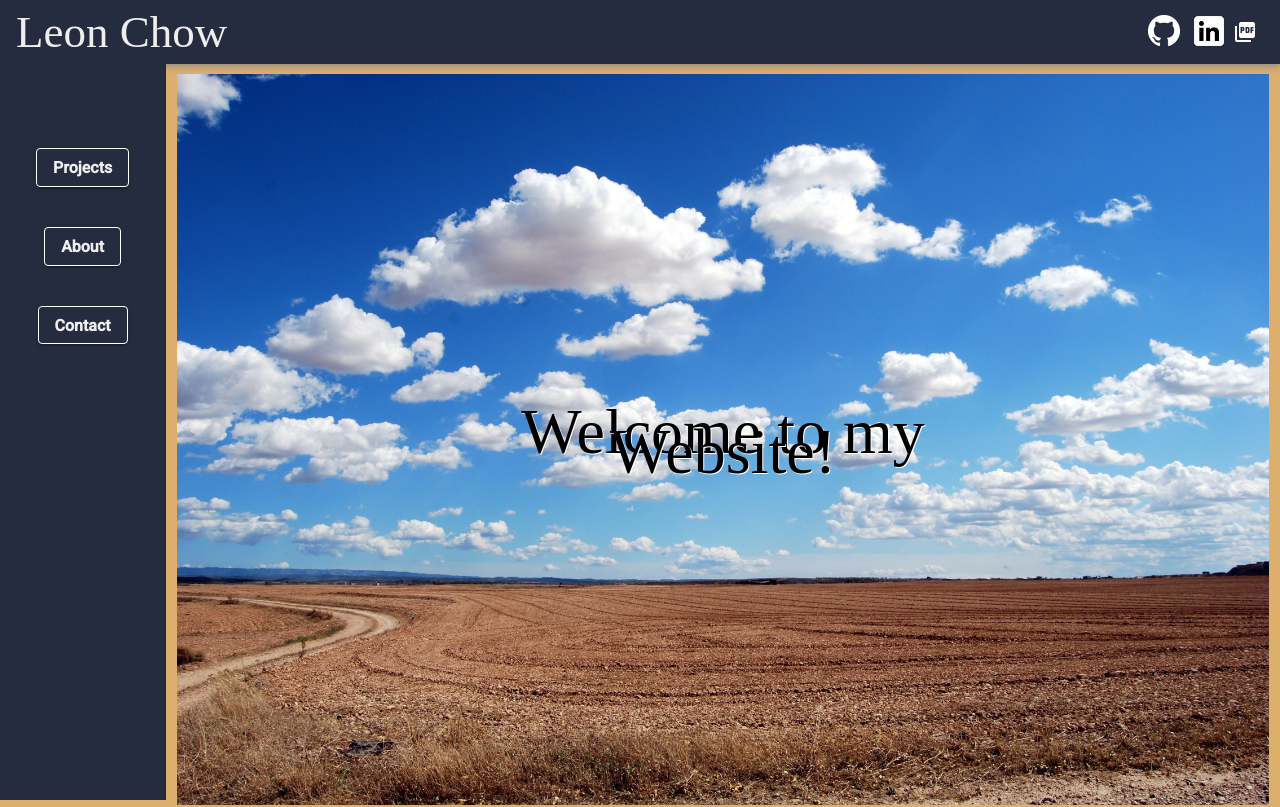
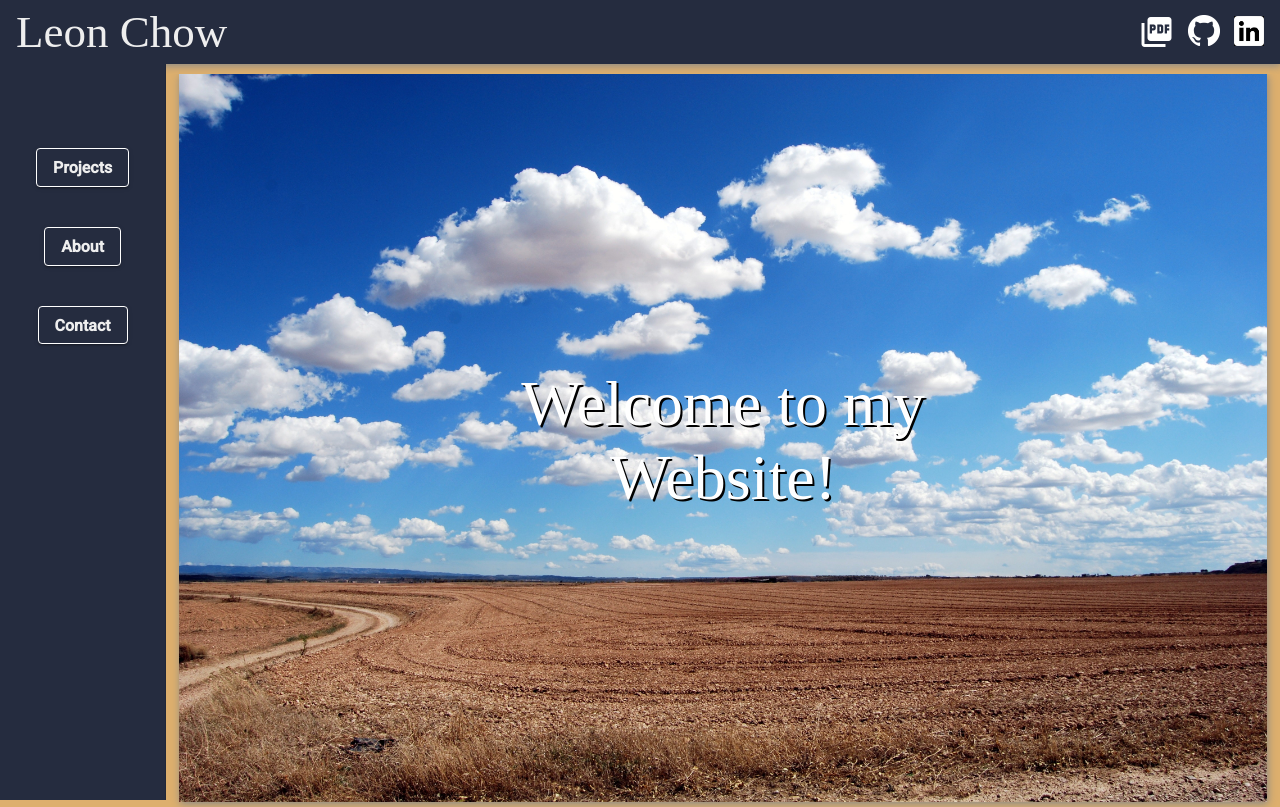
Before and after one commit to leon-chow/leon-chow.github.io, an Angular app: page / in a window 1280 px wide. Shown: the top 807 px of the page. Built offline with nearby package versions, Linux system fonts and the light colour scheme.

Commit message:
Fix header icon styling, fix hero text overflow,

```diff
--- a/src/app/about/about.component.html
+++ b/src/app/about/about.component.html
@@ -85,7 +85,7 @@
       <td> C++ </td>
     </tr>
   </table>
-  <h2> Links about me </h2>
+  <h2> Links about me: </h2>
   <ul>
     <li>
       <a href="https://blog.ontariotechu.ca/co-ops-in-the-faculty-of-science" target="_blank"> Co-op Blog </a>
--- a/src/app/about/about.component.scss
+++ b/src/app/about/about.component.scss
@@ -30,8 +30,8 @@ ul {
 }
 
 a {
-  color: $main-font-color;
-  text-decoration: none;
+  text-decoration: underline;
+  color: white;
 }
 
 a:hover {
--- a/src/app/header/header.component.html
+++ b/src/app/header/header.component.html
@@ -7,6 +7,11 @@
     </span>
     <span>
       <button mat-icon-button>
+        <a href="../../assets/files/Leon_Chow_Resume.pdf" target="_blank">
+          <mat-icon class="pdf-icon"> picture_as_pdf </mat-icon>
+        </a>
+      </button>
+      <button mat-icon-button>
         <a href="https://github.com/leon-chow" target="_blank">
           <img src="../../assets/icons/GitHub-Mark-Light-32px.png">
         </a>
@@ -14,11 +19,6 @@
       <button mat-icon-button>
         <a href="https://www.linkedin.com/in/leon-chow/" target="_blank">
           <img class="icon" src="../../assets/icons/linkedin-3-xxl.png">
-        </a>
-      </button>
-      <button mat-icon-button>
-        <a href="../../assets/files/Leon_Chow_Resume.pdf" target="_blank">
-          <mat-icon class="pdf-icon"> picture_as_pdf </mat-icon>
         </a>
       </button>
       <!-- <button *ngIf="mobileScreen" mat-icon-button>
@@ -38,6 +38,11 @@
     </span>
     <span>
       <button mat-icon-button>
+        <a href="../../assets/files/Leon_Chow_Resume.pdf" target="_blank">
+          <mat-icon class="pdf-icon"> picture_as_pdf </mat-icon>
+        </a>
+      </button>
+      <button mat-icon-button>
         <a href="https://github.com/leon-chow" target="_blank">
           <img src="../../assets/icons/GitHub-Mark-Light-32px.png">
         </a>
@@ -47,11 +52,6 @@
           <img class="icon" src="../../assets/icons/linkedin-3-xxl.png">
         </a>
       </button>
-      <button mat-icon-button>
-        <a href="../../assets/files/Leon_Chow_Resume.pdf" target="_blank">
-          <mat-icon class="pdf-icon"> picture_as_pdf </mat-icon>
-        </a>
-      </button>
       <!-- <button *ngIf="mobileScreen" mat-icon-button>
         <mat-icon> reorder </mat-icon>
       </button> -->
--- a/src/app/header/header.component.scss
+++ b/src/app/header/header.component.scss
@@ -67,6 +67,7 @@ p {
 }
 
 .pdf-icon {
-  width: 42px;
   color: white;
+  padding-right: 10px;
+  transform: scale(1.5);
 }
--- a/src/app/main/main.component.scss
+++ b/src/app/main/main.component.scss
@@ -13,26 +13,29 @@
 }
 
 .hero-image {
-  width: 98%;
+  width: 97.6%;
+  box-shadow: 1px 2px 8px #888888;
 }
 
 .hero-div {
   position: relative;
   width: auto;
-  height: auto;
+  height: 100%;
   text-align: center;
 }
 
 .hero-text, .mobile-hero-text {
   position: absolute;
+  vertical-align: middle;
   top: 50%;
   left: 50%;
   transform: translate(-50%, -50%);
   font-size: 4rem;
-  color: black;
-  text-shadow: 1px 1px white;
+  color: white;
+  text-shadow: 2px 2px black;
+  line-height: normal;
 }
 
 .mobile-hero-text {
-  font-size: 25px;
+  font-size: 32px;
 }
```
Also changed, not shown: 1 other file (tests, documents, lock files or other folders).
